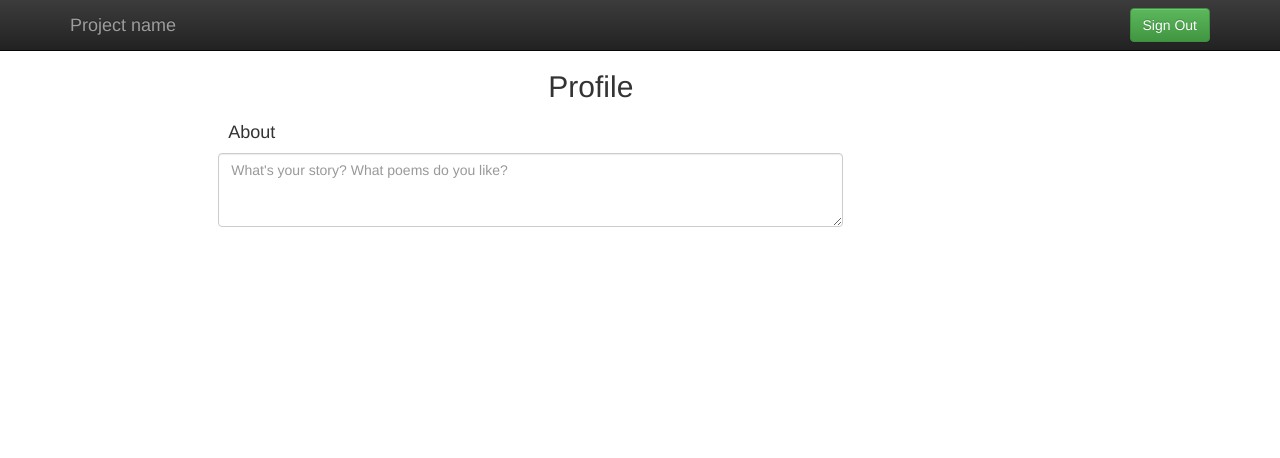
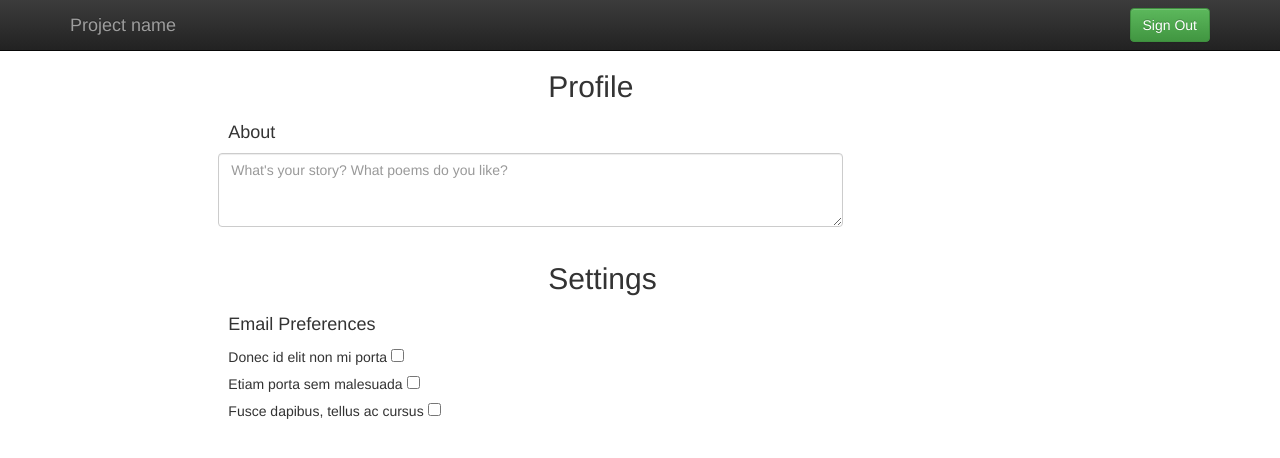
Before and after one commit to suwebdev/proud-dew, a plain HTML site: page profile.html in a window 1280 px wide. Drawn offline with Linux system fonts and the light colour scheme.

Commit message:
Created list with 3 placeholder email preferences. Used a Bootstrap input form radio button. Will need to add more to the radio button for full functionality.

```diff
--- a/css/main.css
+++ b/css/main.css
@@ -3,3 +3,14 @@
 /* ==========================================================================
    Author's custom styles
    ========================================================================== */
+
+
+
+/* Email settings list */
+.email-pref {
+  list-style-type: none;
+  padding-left: 0;
+}
+.email-pref li {
+  padding-bottom: 5px;
+}
--- a/profile.html
+++ b/profile.html
@@ -64,5 +64,29 @@
 </div>
 
 
+<!-- Settings Section -->
+<div>
+  <h2 class="col-xs-1 col-xs-offset-5">Settings</h2>
+</div>
+
+<!-- Email Preferences -->
+<h4 class="col-xs-8 col-xs-offset-2 col-md-6">Email Preferences</h4>
+<div class="col-xs-8 col-xs-offset-2 col-md-6">
+<ul class="email-pref">
+  <li>
+      Donec id elit non mi porta
+      <input type="checkbox" aria-label="...">
+  </li>
+  <li>
+    Etiam porta sem malesuada
+    <input type="checkbox" aria-label="...">
+  </li>
+  <li>
+    Fusce dapibus, tellus ac cursus
+    <input type="checkbox" aria-label="...">
+  </li>
+</ul>
+</div>
+
 </body>
 </html>
```
